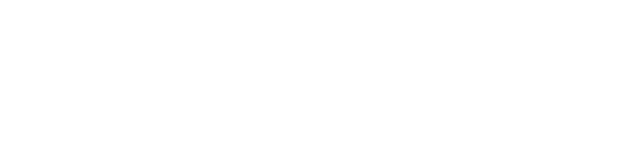
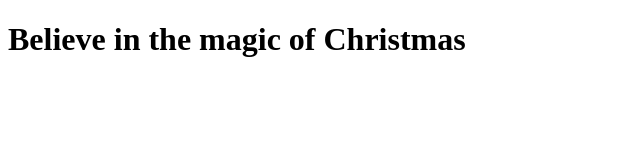
Before and after one commit to Joshvdw/welly-xmas, a plain HTML site: page index.html in a window 1280 px wide. Shown: the whole page, without its empty margins (0-640 px from the left). Drawn offline with Linux system fonts and the light colour scheme.

Commit message:
heading added

```diff
--- a/index.html
+++ b/index.html
@@ -5,6 +5,7 @@
     <title>Christmas in Wellington</title>
   </head>
   <body>
-
+    <h1>Believe in the magic of Christmas</h1>
+    <!-- muhammed -->
   </body>
 </html>
```
